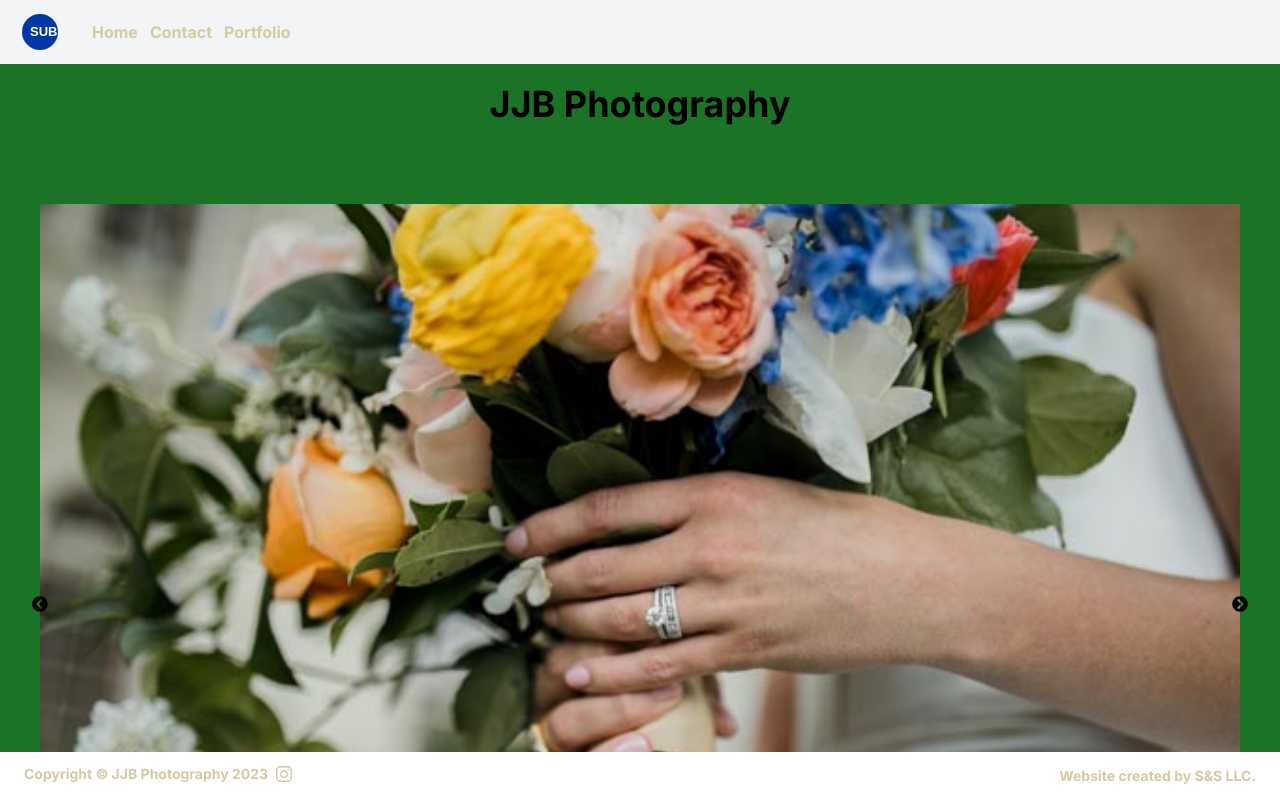
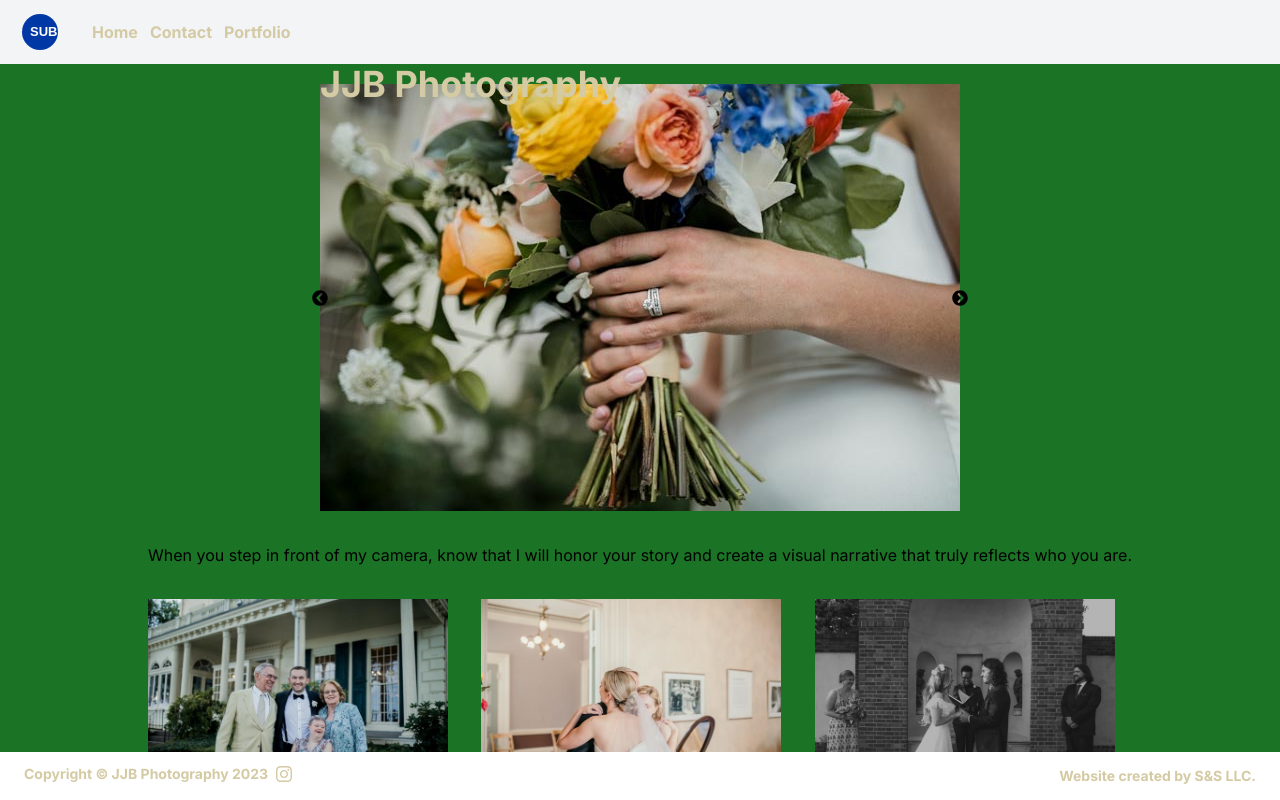
Before and after one commit to sramalho94/jjbphotography, a Next.js app: page / in a window 1280 px wide. Built offline with nearby package versions, Linux system fonts and the light colour scheme.

Commit message:
positioning header h1

```diff
--- a/components/Landing.jsx
+++ b/components/Landing.jsx
@@ -30,14 +30,14 @@ const Landing = () => {
     return null
   }
   return (
-    <div className="flex flex-col items-center justify-center h-auto ">
-      <div className="mb-20 ">
-        <h1 className="text-3xl font-bold mb-30 md:text-4xl">
+    <div className="relative flex flex-col items-center justify-center h-auto ">
+      <div className="absolute text-lg  z-10 left-0 -mt-10 h-full">
+        <h1 className="text-3xl font-bold mb-30 md:text-4xl text-our-beige">
           JJB Photography
         </h1>
       </div>
 
-      <div className="slider relative">
+      <div className="slider relative z-0">
         {slides.map((slide, index) => (
           <div
             style={{ display: index === current ? 'block' : 'none' }}
@@ -45,7 +45,7 @@ const Landing = () => {
             key={index}
           >
             <img
-              className="image min-w-screen min-h-screen object-cover z-0"
+              className="image min-w-screen object-cover z-0"
               src={slide}
               alt=""
             />
```
